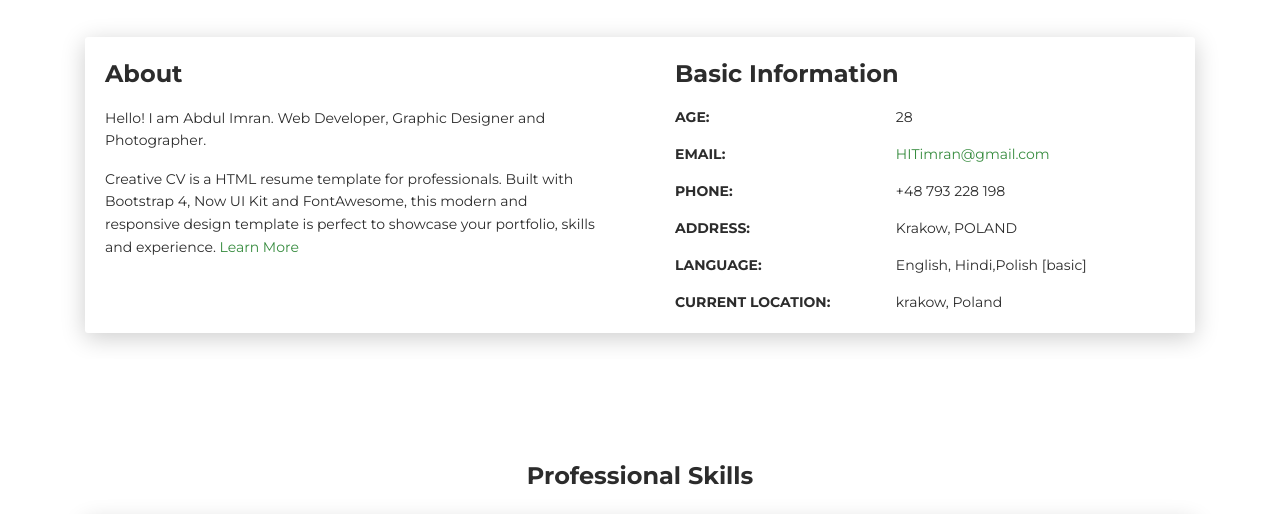
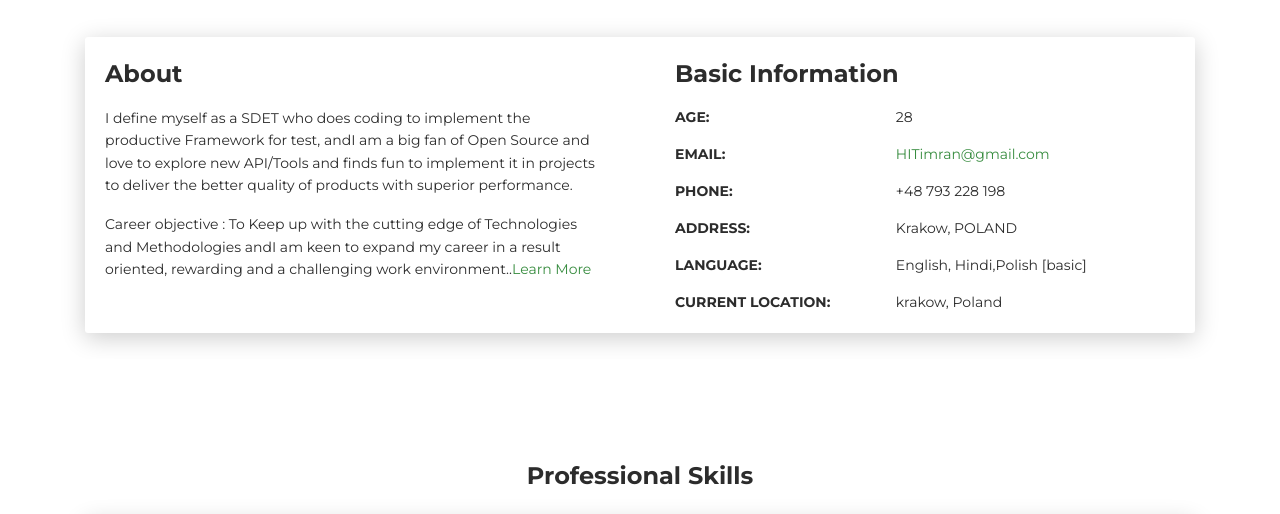
Before and after one commit to HITimran/profile, a plain HTML site: page index.html in a window 1280 px wide. Shown: the part 583-1097 px from the top of the page. Drawn offline with Linux system fonts and the light colour scheme.

Commit message:
added info

```diff
--- a/index.html
+++ b/index.html
@@ -45,7 +45,9 @@
         <div class="content-center">
           <div class="cc-profile-image"><a href="#"><img src="images/imran-pic.jpg" alt="Image"/></a></div>
           <div class="h2 title">Abdul Imran</div>
-          <p class="category text-white">Software Test Automation Engineer</p><a class="btn btn-primary smooth-scroll mr-2" href="#contact" data-aos="zoom-in" data-aos-anchor="data-aos-anchor">Hire Me</a><a class="btn btn-primary" href="#" data-aos="zoom-in" data-aos-anchor="data-aos-anchor">Download CV</a>
+          <p class="category text-white">Software Test Automation Engineer</p>
+          <a class="btn btn-primary smooth-scroll mr-2" href="#contact" data-aos="zoom-in" data-aos-anchor="data-aos-anchor">Hire Me</a>
+          <a class="btn btn-primary" href="https://drive.google.com/file/d/18Xk1gH1kI8I4aXkG6XoNv56r2p-6B8Gg/view" data-aos="zoom-in" data-aos-anchor="data-aos-anchor">Download CV</a>
         </div>
       </div>
       <div class="section">
@@ -63,8 +65,16 @@
         <div class="col-lg-6 col-md-12">
           <div class="card-body">
             <div class="h4 mt-0 title">About</div>
-            <p>Hello! I am Abdul Imran. Web Developer, Graphic Designer and Photographer.</p>
-            <p>Creative CV is a HTML resume template for professionals. Built with Bootstrap 4, Now UI Kit and FontAwesome, this modern and responsive design template is perfect to showcase your portfolio, skills and experience. <a href="https://templateflip.com/templates/creative-cv/" target="_blank">Learn More</a></p>
+            <p>
+I define myself as a SDET who does coding to implement the productive Framework
+for test, andI am a big fan of Open Source and love to explore new API/Tools and
+finds fun to implement it in projects to deliver the better quality of products with
+superior performance.
+</p>
+            <p>Career objective :
+To Keep up with the cutting edge of Technologies and Methodologies andI am keen
+to expand my career in a result oriented, rewarding and a challenging work
+environment..<a href="https://www.linkedin.com/in/imransdet/" target="_blank">Learn More</a></p>
           </div>
         </div>
         <div class="col-lg-6 col-md-12">
```
